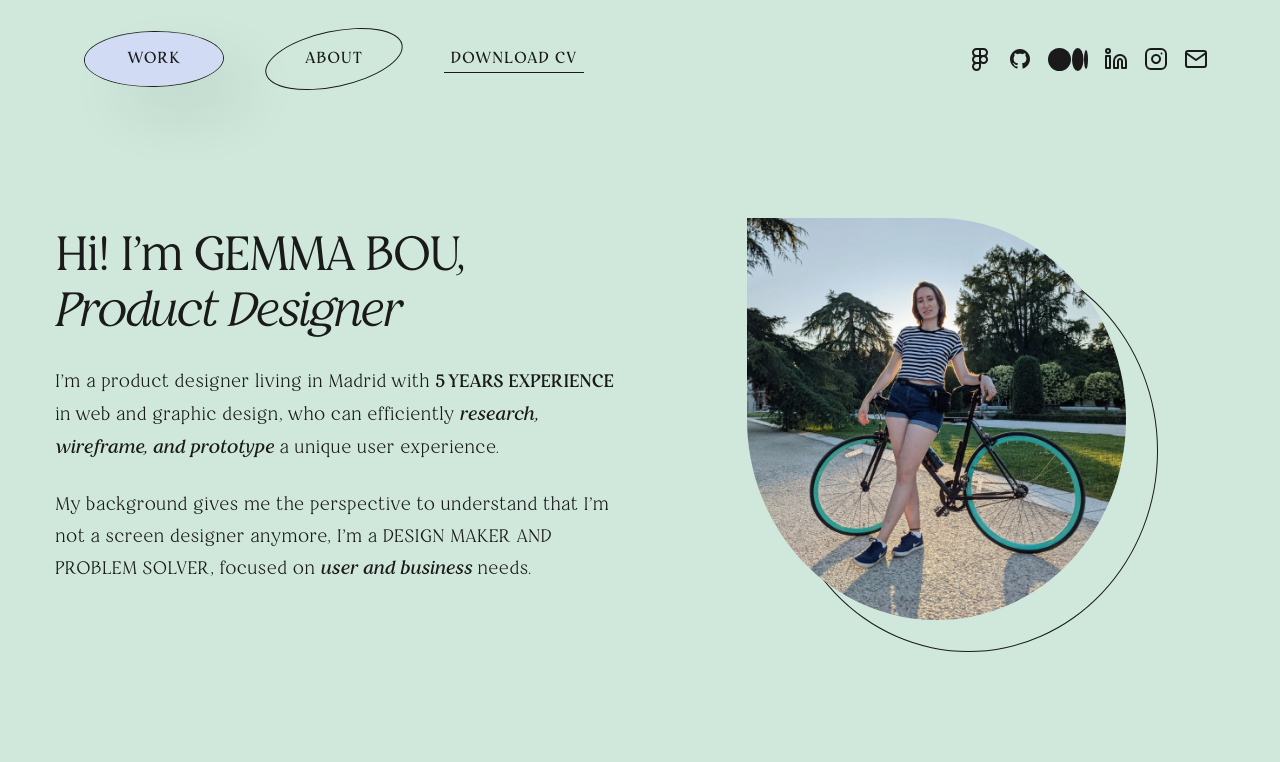
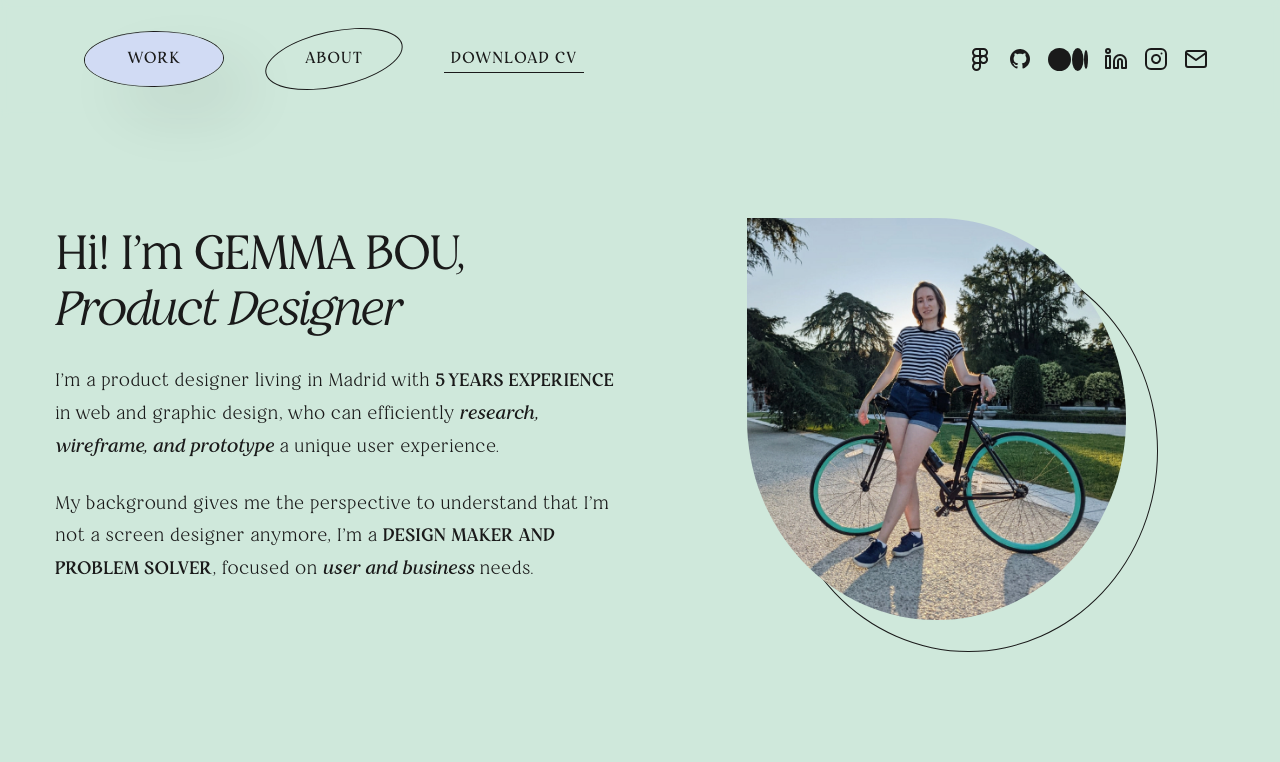
Before and after one commit to gemmabou/gemma-bou-web, a Vue app: page / in a window 1280 px wide. Shown: the top 762 px of the page. Built offline with nearby package versions, Linux system fonts and the light colour scheme; what vue-window-size would draw is missing.

Commit message:
uppdating text styles

```diff
--- a/src/views/Home.vue
+++ b/src/views/Home.vue
@@ -15,7 +15,7 @@
         <p>
           My background gives me the perspective to understand that I’m not a
           screen designer anymore,
-          I’m a <span class="uppercase">design maker and problem solver</span>, focused on <i>user and
+          I’m a <b class="uppercase">design maker and problem solver</b>, focused on <i>user and
           business</i> needs.
         </p>
       </template>
```
